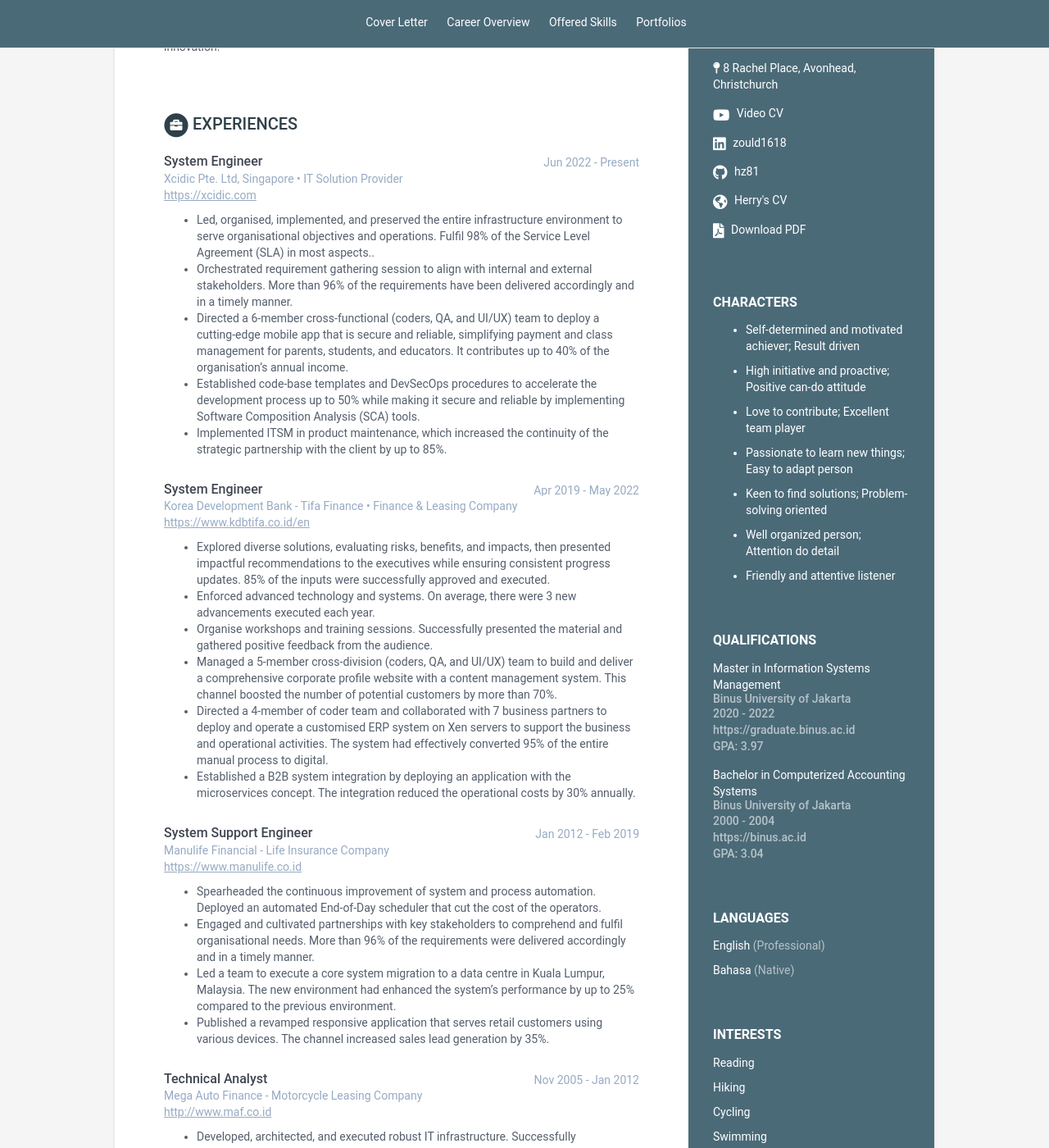
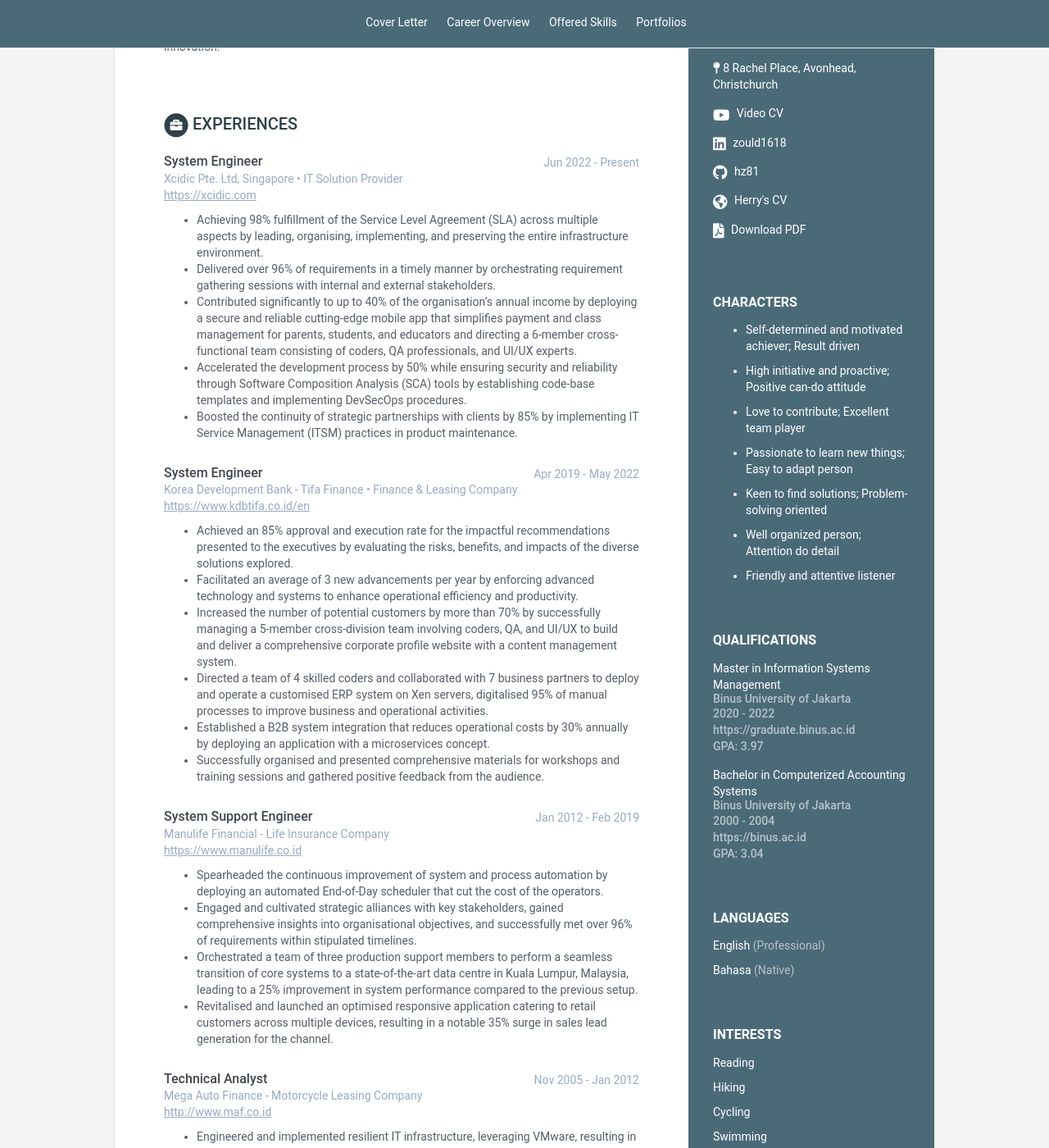
Before and after one commit to hz81/cv-se12, a Jekyll site: the page built from index.html, in a window 1280 px wide and 1400 px high, scrolled down 333 px. Shown: the whole window at 82% size. Built offline with Jekyll 4.4.1, drawn with Linux system fonts in a browser that asks for light colours; some of the changed text lies outside the part shown.

Commit message:
Update data.yml

```diff
--- a/_data/data.yml
+++ b/_data/data.yml
@@ -113,39 +113,39 @@ experiences:
         company: Xcidic Pte. Ltd, Singapore • IT Solution Provider
         site: https://xcidic.com
         details: |
-            - Led, organised, implemented, and preserved the entire infrastructure environment to serve organisational objectives and operations. Fulfil 98% of the Service Level Agreement (SLA) in most aspects..
-            - Orchestrated requirement gathering session to align with internal and external stakeholders. More than 96% of the requirements have been delivered accordingly and in a timely manner.
-            - Directed a 6-member cross-functional (coders, QA, and UI/UX) team to deploy a cutting-edge mobile app that is secure and reliable, simplifying payment and class management for parents, students, and educators. It contributes up to 40% of the organisation’s annual income.
-            - Established code-base templates and DevSecOps procedures to accelerate the development process up to 50% while making it secure and reliable by implementing Software Composition Analysis (SCA) tools.
-            - Implemented ITSM in product maintenance, which increased the continuity of the strategic partnership with the client by up to 85%.
+            - Achieving 98% fulfillment of the Service Level Agreement (SLA) across multiple aspects by leading, organising, implementing, and preserving the entire infrastructure environment.
+            - Delivered over 96% of requirements in a timely manner by orchestrating requirement gathering sessions with internal and external stakeholders.
+            - Contributed significantly to up to 40% of the organisation's annual income by deploying a secure and reliable cutting-edge mobile app that simplifies payment and class management for parents, students, and educators and directing a 6-member cross-functional team consisting of coders, QA professionals, and UI/UX experts.
+            - Accelerated the development process by 50% while ensuring security and reliability through Software Composition Analysis (SCA) tools by establishing code-base templates and implementing DevSecOps procedures.
+            - Boosted the continuity of strategic partnerships with clients by 85% by implementing IT Service Management (ITSM) practices in product maintenance.
       - role: System Engineer
         time: Apr 2019 - May 2022
         company: Korea Development Bank - Tifa Finance • Finance & Leasing Company
         site: https://www.kdbtifa.co.id/en
         details: |
-            - Explored diverse solutions, evaluating risks, benefits, and impacts, then presented impactful recommendations to the executives while ensuring consistent progress updates. 85% of the inputs were successfully approved and executed.
-            - Enforced advanced technology and systems. On average, there were 3 new advancements executed each year.
-            - Organise workshops and training sessions. Successfully presented the material and gathered positive feedback from the audience.
-            - Managed a 5-member cross-division (coders, QA, and UI/UX) team to build and deliver a comprehensive corporate profile website with a content management system. This channel boosted the number of potential customers by more than 70%.
-            - Directed a 4-member of coder team and collaborated with 7 business partners to deploy and operate a customised ERP system on Xen servers to support the business and operational activities. The system had effectively converted 95% of the entire manual process to digital.
-            - Established a B2B system integration by deploying an application with the microservices concept. The integration reduced the operational costs by 30% annually.
+            - Achieved an 85% approval and execution rate for the impactful recommendations presented to the executives by evaluating the risks, benefits, and impacts of the diverse solutions explored.
+            - Facilitated an average of 3 new advancements per year by enforcing advanced technology and systems to enhance operational efficiency and productivity.
+            - Increased the number of potential customers by more than 70% by successfully managing a 5-member cross-division team involving coders, QA, and UI/UX to build and deliver a comprehensive corporate profile website with a content management system.
+            - Directed a team of 4 skilled coders and collaborated with 7 business partners to deploy and operate a customised ERP system on Xen servers, digitalised 95% of manual processes to improve business and operational activities.
+            - Established a B2B system integration that reduces operational costs by 30% annually by deploying an application with a microservices concept.
+            - Successfully organised and presented comprehensive materials for workshops and training sessions and gathered positive feedback from the audience.
       - role: System Support Engineer
         time: Jan 2012 - Feb 2019
         company: Manulife Financial - Life Insurance Company
         site: https://www.manulife.co.id
         details: |
-            - Spearheaded the continuous improvement of system and process automation. Deployed an automated End-of-Day scheduler that cut the cost of the operators.
-            - Engaged and cultivated partnerships with key stakeholders to comprehend and fulfil organisational needs. More than 96% of the requirements were delivered accordingly and in a timely manner.
-            - Led a team to execute a core system migration to a data centre in Kuala Lumpur, Malaysia. The new environment had enhanced the system’s performance by up to 25% compared to the previous environment.
-            - Published a revamped responsive application that serves retail customers using various devices. The channel increased sales lead generation by 35%.
+          - Spearheaded the continuous improvement of system and process automation by deploying an automated End-of-Day scheduler that cut the cost of the operators.
+          - Engaged and cultivated strategic alliances with key stakeholders, gained comprehensive insights into organisational objectives, and successfully met over 96% of requirements within stipulated timelines.
+          - Orchestrated a team of three production support members to perform a seamless transition of core systems to a state-of-the-art data centre in Kuala Lumpur, Malaysia, leading to a 25% improvement in system performance compared to the previous setup.
+          - Revitalised and launched an optimised responsive application catering to retail customers across multiple devices, resulting in a notable 35% surge in sales lead generation for the channel.
       - role: Technical Analyst
         time: Nov 2005 - Jan 2012
         company: Mega Auto Finance - Motorcycle Leasing Company
         site: http://www.maf.co.id
         details: |
-            - Developed, architected, and executed robust IT infrastructure. Successfully implemented server ecosystem by using VMware.
-            - Collaborated with cross-functional teams to deliver and deploy an upgraded core system. It supported 98% of the entire business process for both retail customers and internal back-office users.
-            - Published enhancements to improve payment collection processing time to less than 0.5 second on average.
+          - Engineered and implemented resilient IT infrastructure, leveraging VMware, resulting in seamless deployment of a comprehensive server ecosystem.
+          - Collaborated with cross-functional teams to deliver and carry out an upgraded core system that facilitates 98% of the entire business process for both retail customers and internal back-office users.
+          - Authored and released innovative enhancements to optimize payment collection processing, achieving average processing time of less than 0.5 seconds.
 
 skills-tech:
     title: Technical Skills
```
